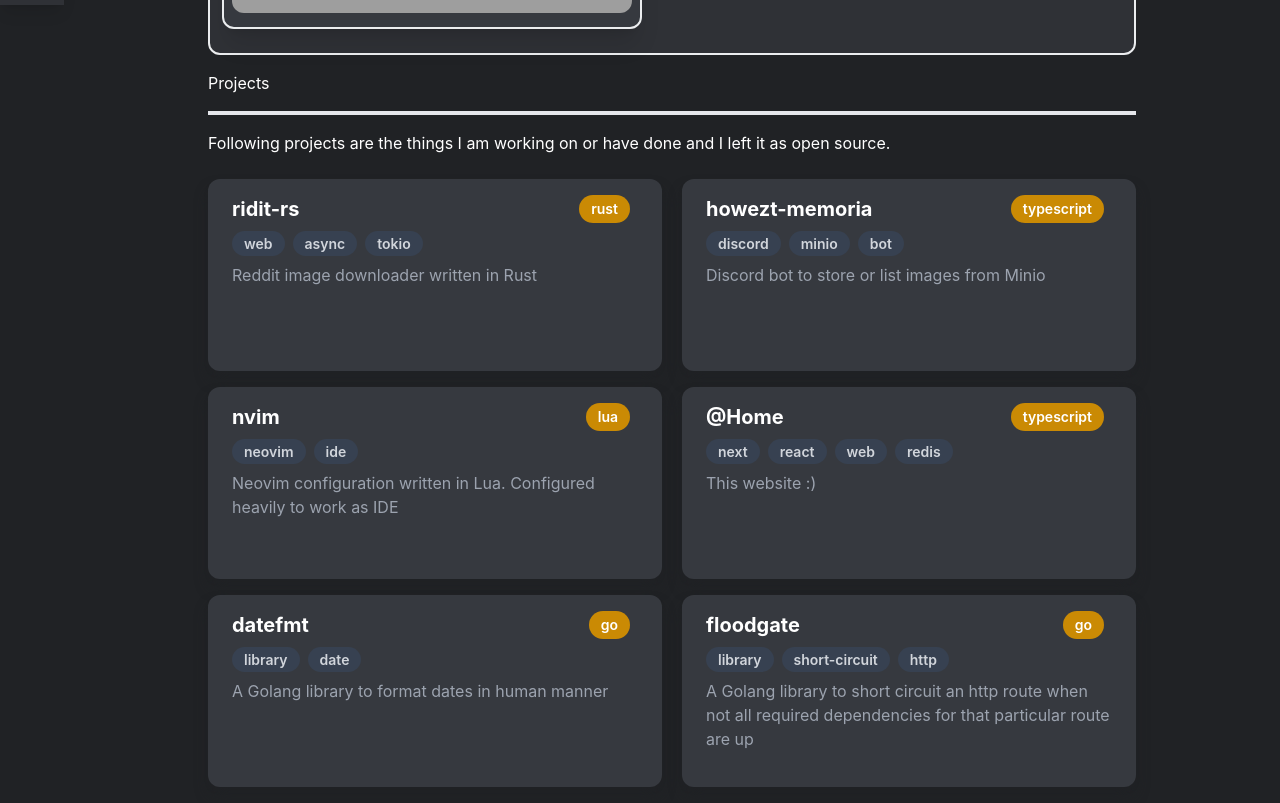
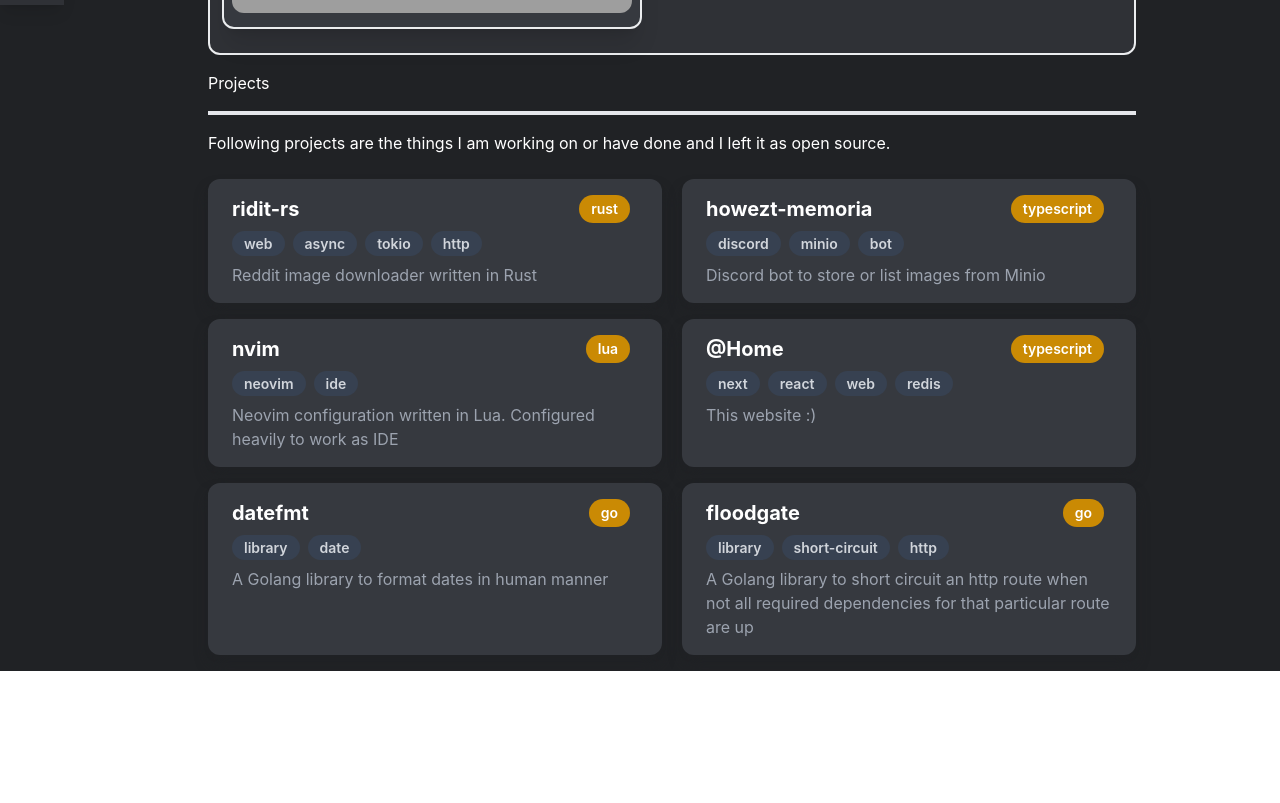
Before and after one commit to tigorlazuardi/at-home, a Next.js app: page / in a window 1280 px wide. Shown: the part 795-1598 px from the top of the page. After the commit the page ends 1466 px from the top, so only its background shows below. Built offline with nearby package versions, Linux system fonts and the light colour scheme; grey boxes are pictures that could not be loaded.

Commit message:
feat(project-list-card): general improvement

```diff
--- a/components/MainPage/ProjectList/index.tsx
+++ b/components/MainPage/ProjectList/index.tsx
@@ -22,7 +22,7 @@ export default function ProjectList({ projectItems }: ProjectListProp) {
 						tags={v.tags}
 						description={v.description}
 						key={i}
-						className="gap-x-4 sm:py-2 grow sm-max:basis-full sm:basis-1/3"
+						className="gap-x-4 sm:py-2 grow sm-max:py-2 sm-max:basis-full sm:basis-1/3"
 					/>
 				))}
 			</div>
--- a/components/cards/ProjectDisplayCards.tsx
+++ b/components/cards/ProjectDisplayCards.tsx
@@ -21,7 +21,7 @@ export default function ProjectDisplayCard({
 	return (
 		<div className={className}>
 			<div
-				className="overflow-hidden h-full rounded-xl shadow-lg transition-all hover:shadow-xl hover:-translate-y-2 hover:cursor-pointer focus:shadow-xl focus:-translate-y-1 min-w-xs min-h-12 dark:shadow-discord-900 dark:bg-discord-700"
+				className="overflow-hidden h-full rounded-xl shadow-lg transition-all hover:shadow-xl hover:-translate-y-2 hover:cursor-pointer focus:shadow-xl focus:-translate-y-1 min-w-xs min-h-8 dark:shadow-discord-900 dark:bg-discord-700"
 				onClick={() => window.open(projectURL, '_blank')}
 			>
 				<div className="py-4 px-6">
--- a/dummy/project_list.ts
+++ b/dummy/project_list.ts
@@ -6,7 +6,7 @@ const projectList: ProjectDisplayCardItem[] = [
 		projectName: 'ridit-rs',
 		projectURL: 'https://github.com/tigorlazuardi/ridit-rs',
 		description: 'Reddit image downloader written in Rust',
-		tags: ['web', 'async', 'tokio'],
+		tags: ['web', 'async', 'tokio', 'http'],
 		language: 'rust',
 	},
 	{
```
Also changed, not shown: 1 other file (tests, documents, lock files or other folders).
